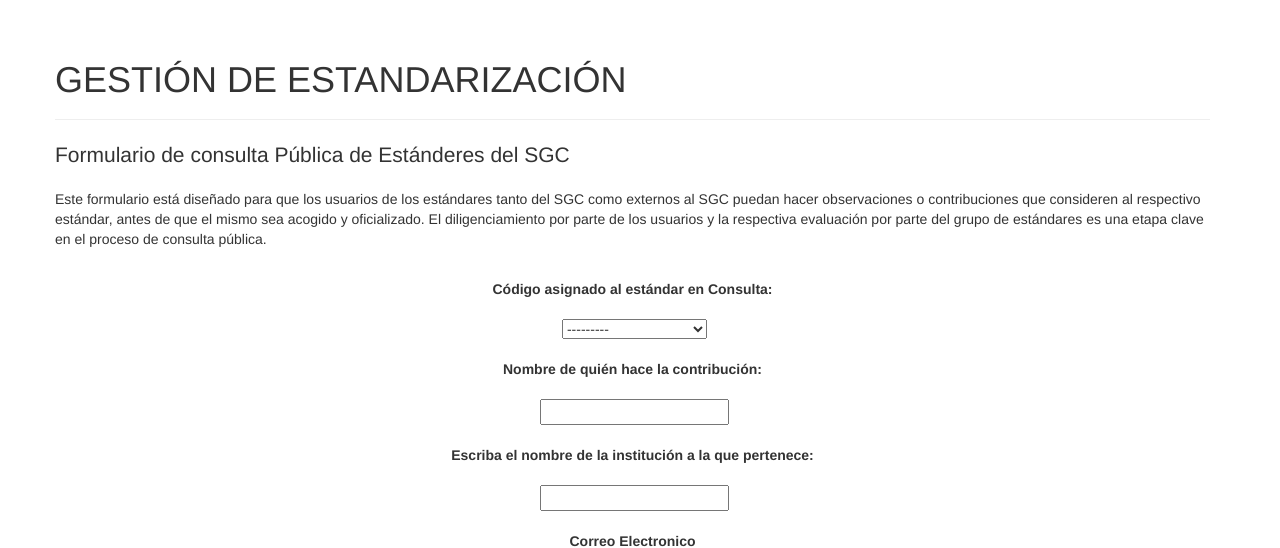
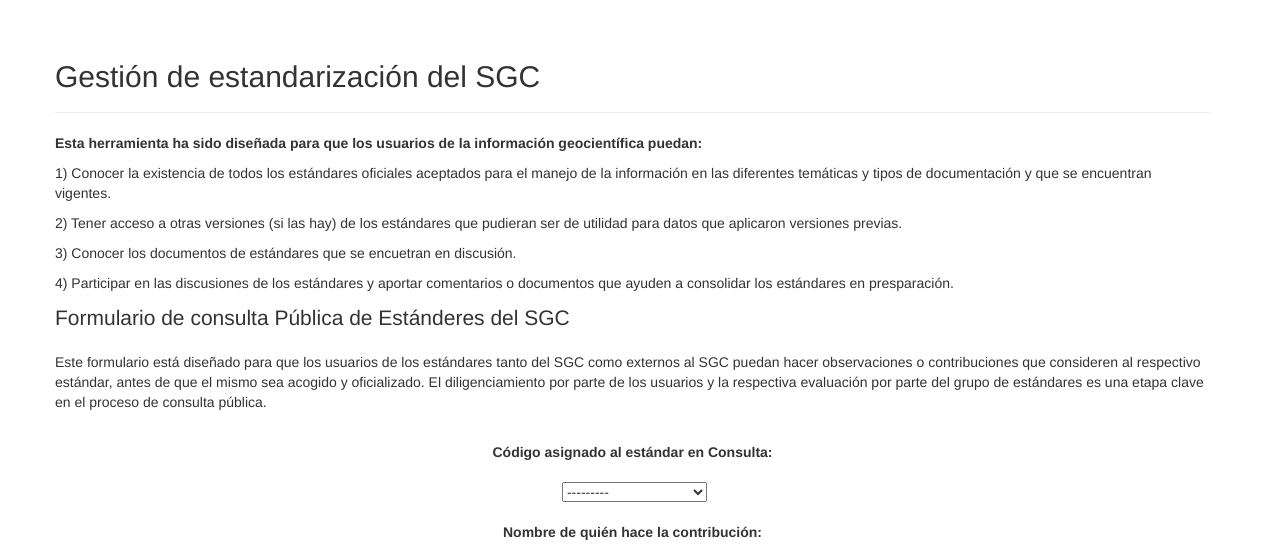
Before and after one commit to fgonzalezf/Django_Estandares_V2, a Django app: page /EstandaresSGC/Guardado in a window 1280 px wide. Shown: the part 182-730 px from the top of the page. Run offline with Django 3.2, Linux system fonts and the light colour scheme; data comes from the database, SQL or seed files in the repository; both versions use the stored data as it was after the commit; some libraries are stand-ins or nearby versions.

Commit message:
cambio home

```diff
--- a/Estandares/views.py
+++ b/Estandares/views.py
@@ -8,12 +8,11 @@ class Home(TemplateView):
 class Tematicas(TemplateView):
     template_name = "tematicas.html"
 
-class ListaDocumentos(ListView):
-    template_name = "consulta.html"
-    model = Documento
-    def get(self, request, *args, **kwargs):
-        busquedaTipo = request.GET.get('tipo', '').upper()
-        busquedaTematica= request.GET.get('tema', '').upper()
+
+class ListaDocumentos(TemplateView):
+    def post(self, request, *args, **kwargs):
+        busquedaTipo = request.POST['Tematica'].upper()
+        busquedaTematica= request.POST['Area'].upper()
         Documentos= Documento.objects.filter(tipo__contains=busquedaTipo)
         Documentosfin= Documentos.filter(tematica__contains=busquedaTematica)
         datos=[]
@@ -27,6 +26,7 @@ class ListaDocumentos(ListView):
                         print doc.url
 
         return render(request,'consulta.html',{'datos':datos})
+
 
 class FormularioConsultaView(CreateView):
     template_name = 'Formulario.html'
--- a/templates/base.html
+++ b/templates/base.html
@@ -95,20 +95,67 @@
 
        <div class="container">
            <div class="page-header">
-               <h1>GESTIÓN DE ESTANDARIZACIÓN</h1>
+               <h2>Gestión de estandarización del SGC</h2>
            </div>
-           <p class="lead">{% block titulopagina %}Listado Tematicas{% endblock %}</p>
+           <p >
+              <B>Esta herramienta ha sido diseñada para que los usuarios de la información geocientífica puedan:</B>
+           </p>
+          <p >
+              1) Conocer la existencia de todos los estándares oficiales aceptados para el manejo de la información en las diferentes temáticas y tipos de documentación y que se encuentran vigentes.
+           </p>
+          <p >
+            2) Tener acceso a otras versiones (si las hay) de los estándares que pudieran ser de utilidad para datos que aplicaron versiones previas.
+           </p>
+          <p >
+              3) Conocer los documentos de estándares que se encuetran en discusión.
+           </p>
+          <p >
+              4) Participar en las discusiones de los estándares y aportar comentarios o documentos que ayuden a consolidar los estándares en presparación.
+           </p>
+           <p class="lead">{% block titulopagina %}<h4>Busqueda por Tematica y Area</h4>{% endblock %}</p>
            {% block Contenido%}
            <br>
            <br>
            <br>
            <br>
-           <div class="contenedor">
-               <a href={% url 'Tematicas' %}?tipo=Manual class="hvr-rectangle-in button1">Manuales</a>
-               <a href={% url 'Tematicas' %}?tipo=Proceso class="hvr-rectangle-in button2">Procesos</a>
-               <a href={% url 'Tematicas' %}?tipo=Procedimiento class="hvr-rectangle-in button3">Procedimientos y Estandares</a>
-               <a href={% url 'Tematicas' %}?tipo=Guia class="hvr-rectangle-in button4">Guias e Instrucciones de Trabajo</a>
-               <a href={% url 'Tematicas' %}?tipo=Registro class="hvr-rectangle-in button5">Registros</a>
+           <div class="row">
+              <h3>Busqueda de Documentos </h3>
+        <form class="form-inline" role="form" action="{% url 'Consulta' %}" method="post">
+            {% csrf_token %}
+
+          <div class="form-group">
+            <div class="form-group">
+            <select class="form-control" name="Tematica">
+              <option value="" selected="selected">Seleccione la Temática</option>
+              <option value="MANUAL">Manuales</option>
+              <option value="PROCESO">Procesos</option>
+              <option value="PROCEDIMIENTO">Procedimientos y Estándares</option>
+              <option value="GUIA">Guías e instructivos de Trabajo</option>
+              <option value="REGISTRO">Registros</option>
+
+            </select>
+          </div>
+              <div class="form-group">
+            <select class="form-control" name="Area">
+              <option value="" selected="selected">Seleccione el Area</option>
+              <option value="HIDROCARBUROS">Hidrocarburos</option>
+              <option value="LABORATORIOS">Laboratorios</option>
+              <option value="NUCLEARES">Asuntos Nucleares</option>
+              <option value="MINERALES">Recursos Minerales</option>
+              <option value="GEOAMENAZAS">Geoamenazas</option>
+              <option value="GEOCIENCIAS">Geociencias Básicas</option>
+
+            </select>
+          </div>
+              <div class="form-group" >
+
+                  <button class="form-control" type="submit">
+                      <span class="glyphicon glyphicon-search"></span>
+                  </button>
+
+              </div>
+          </div>
+        </form>
 
            </div>
        {% endblock %}
```
Also changed, not shown: db.sqlite3.
